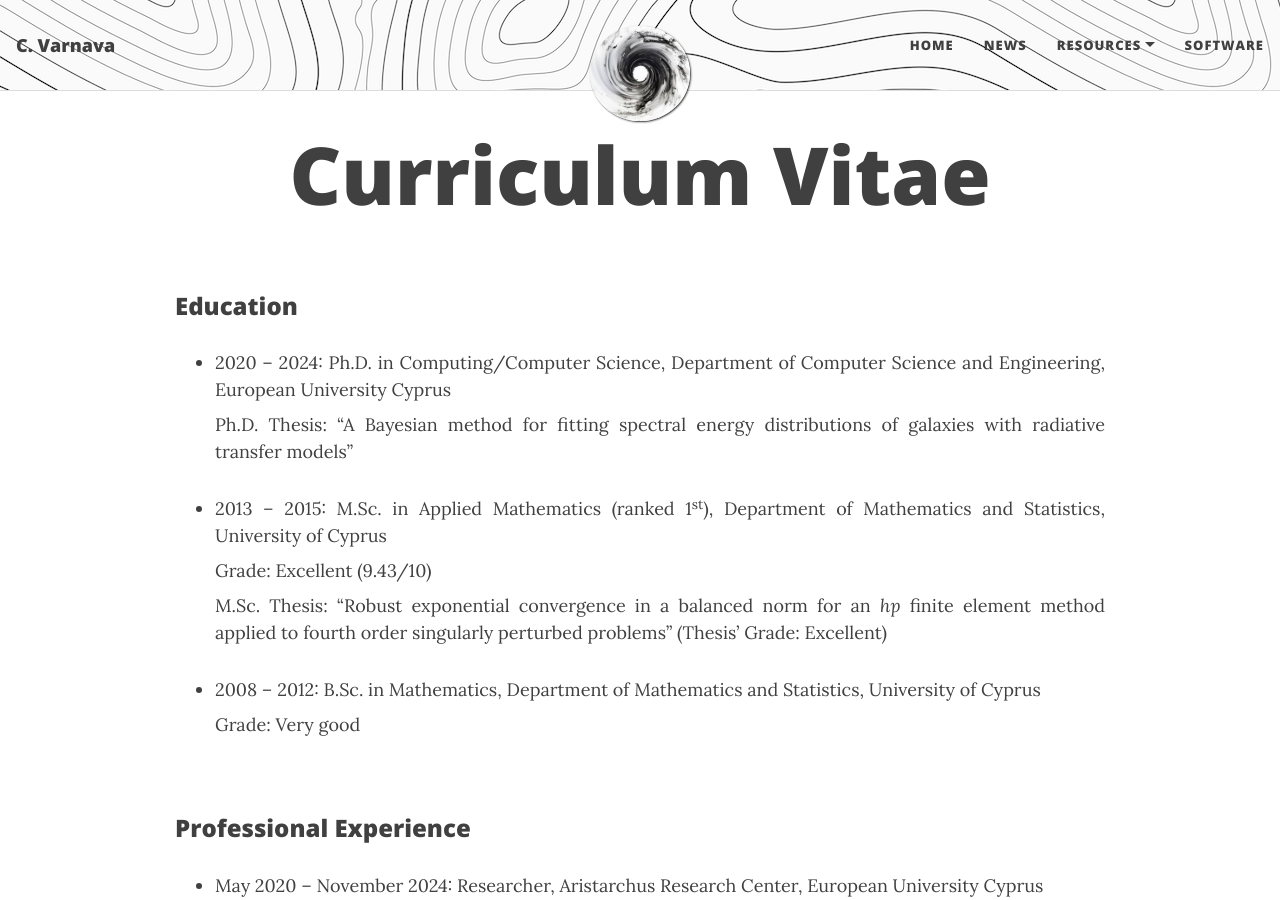
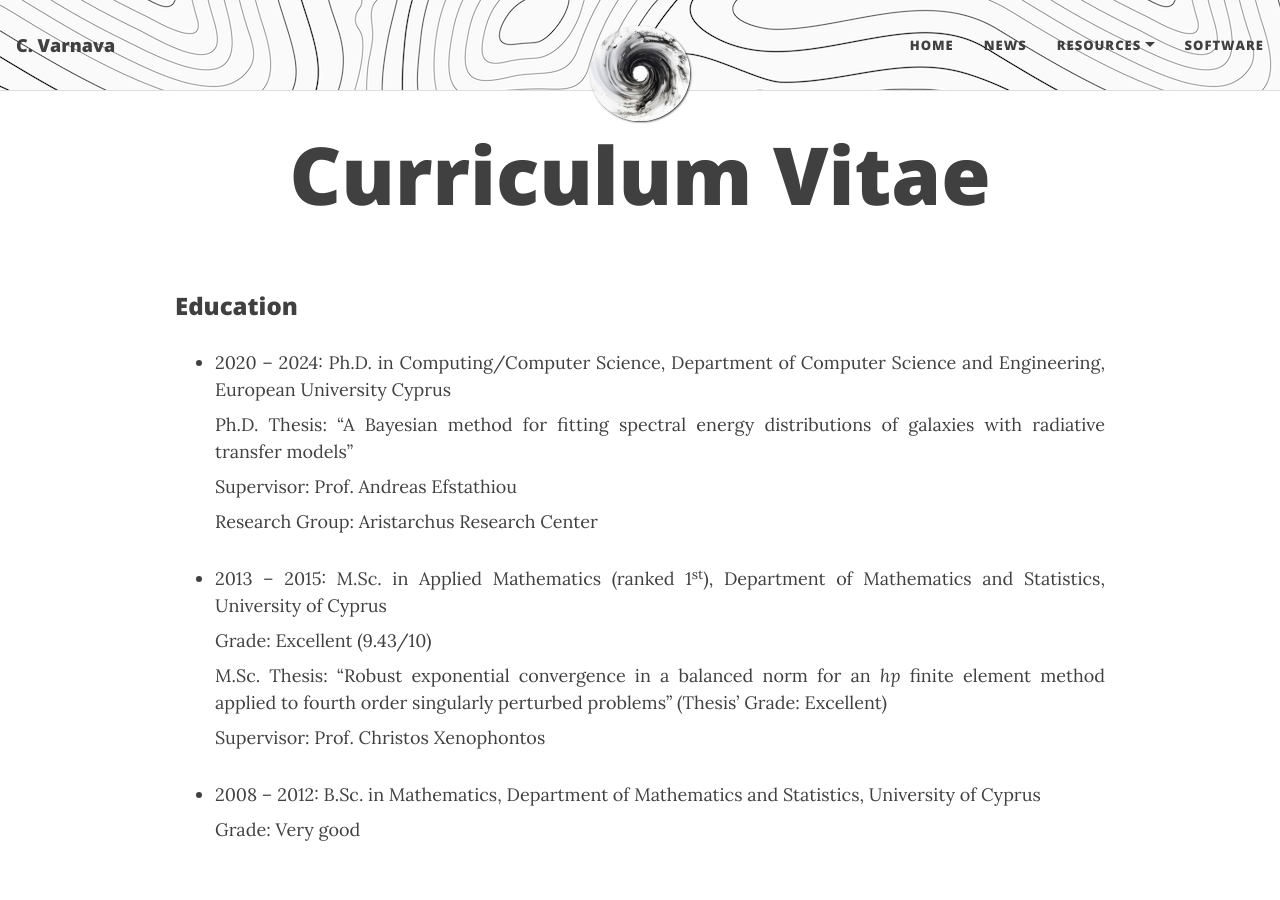
Before and after one commit to ch-var/ch-var.github.io, a Jekyll site: the page built from cv.html, in a window 1280 px wide and 900 px high. Built offline with Jekyll 4.4.1, drawn with Linux system fonts in a browser that asks for light colours; formulas are drawn with MathJax 3.

Commit message:
Update cv.html

```diff
--- a/cv.html
+++ b/cv.html
@@ -25,10 +25,13 @@
 <p style="font-family: var(--header-font); font-weight: 800; line-height: 1.1; font-size: 1.5rem; margin-top: 1.25rem;">Education</p>
 <ul>
 <li class="responsive-margin" style="margin-bottom: 8px;">2020 – 2024: Ph.D. in Computing/Computer Science, Department of Computer Science and Engineering, European University Cyprus</li>
-<p align='justify' class="responsive-margin" style="margin-top: 0px;">Ph.D. Thesis: “A Bayesian method for fitting spectral energy distributions of galaxies with radiative transfer models”</p>
+<p align='justify' class="responsive-margin" style="margin-top: 0px; margin-bottom: 8px;">Ph.D. Thesis: “A Bayesian method for fitting spectral energy distributions of galaxies with radiative transfer models”</p>
+<p align='justify' class="responsive-margin" style="margin-top: 0px; margin-bottom: 8px;">Supervisor: Prof. Andreas Efstathiou</p>
+<p align='justify' class="responsive-margin" style="margin-top: 0px;">Research Group: Aristarchus Research Center</p>
 <li class="responsive-margin" style="margin-bottom: 8px;">2013 – 2015: M.Sc. in Applied Mathematics (ranked 1<sup>st</sup>), Department of Mathematics and Statistics, University of Cyprus</li>
 <p align='justify' class="responsive-margin" style="margin-top: 0px; margin-bottom: 8px;">Grade: Excellent (9.43/10)</p>
-<p align='justify' class="responsive-margin" style="margin-top: 0px;">M.Sc. Thesis: “Robust exponential convergence in a balanced norm for an <i>hp</i> finite element method applied to fourth order singularly perturbed problems” (Thesis’ Grade: Excellent)</p>
+<p align='justify' class="responsive-margin" style="margin-top: 0px; margin-bottom: 8px;">M.Sc. Thesis: “Robust exponential convergence in a balanced norm for an <i>hp</i> finite element method applied to fourth order singularly perturbed problems” (Thesis’ Grade: Excellent)</p>
+<p align='justify' class="responsive-margin" style="margin-top: 0px;">Supervisor: Prof. Christos Xenophontos</p>
 <li class="responsive-margin" style="margin-bottom: 8px;">2008 – 2012: B.Sc. in Mathematics, Department of Mathematics and Statistics, University of Cyprus</li>
 <p align='justify' class="responsive-margin" style="margin-top: 0px;">Grade: Very good</p>
 </ul>
```
